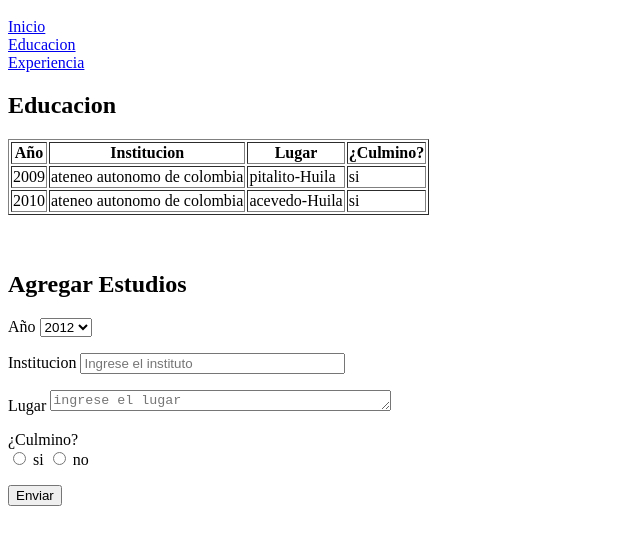
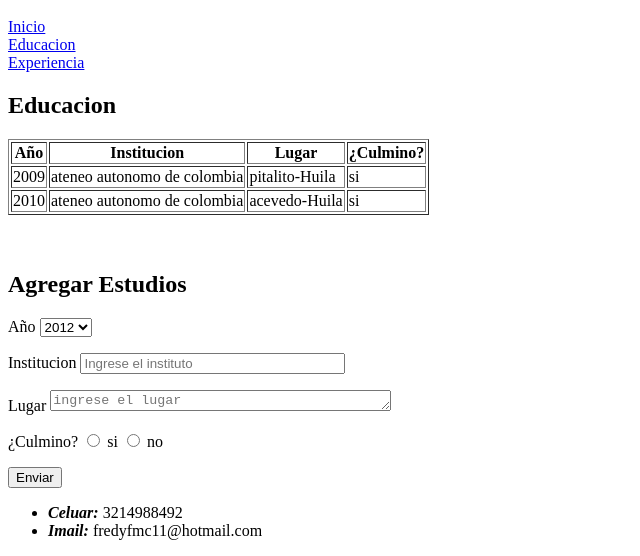
Before and after one commit to fredymoreno/nueva-hoja-de-vida, a plain HTML site: page hoja de vida/html/educacion.html in a window 1280 px wide. Shown: the part 275-831 px from the top of the page, without its empty margins (0-640 px from the left). Before the commit the page ends 800 px from the top, so only its background shows below. Drawn offline with Linux system fonts and the light colour scheme.

Commit message:
input, pie de pagina de educacion

```diff
--- a/hoja de vida/html/educacion.html
+++ b/hoja de vida/html/educacion.html
@@ -194,7 +194,7 @@
             <label for="lugar">Lugar</label>
             <textarea name="area_texto" rows="1" cols="40" placeholder="ingrese el lugar"></textarea>
           </p>
-          <p>¿Culmino?<br>
+          <p>¿Culmino?
             <input type="radio" name="¿culmino?" id="si">
             <label for="si">si</label>
             <input type="radio" name="¿culmino?" id="no">
@@ -206,6 +206,11 @@
         </form>
       </article>
     </section>
-
+    <footer>
+      <ul>
+        <li><em><strong>Celuar:</strong></em> 3214988492</li>
+        <li><em><strong>Imail:</strong></em> fredyfmc11@hotmail.com</li>
+      </ul>
+    </footer>
   </body>
 </html>
```
